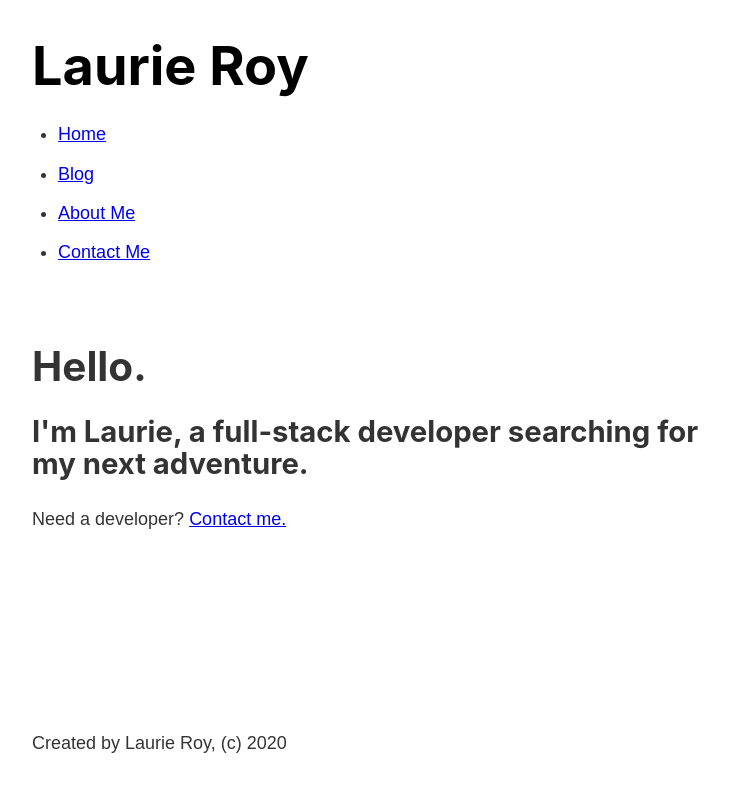
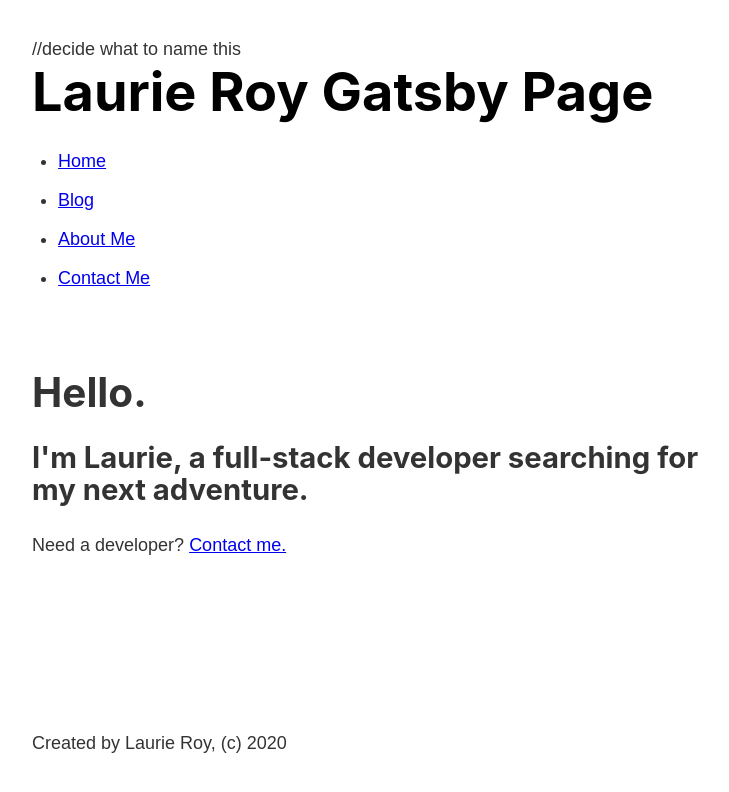
Before and after one commit to laurieroy/gatsby-bootcamp, a Gatsby site: page / in a window 1280 px wide. Shown: the whole page, without its empty margins (251-980 px from the left). Built offline with nearby package versions, Linux system fonts and the light colour scheme; Gatsby itself is replaced by a stand-in of ours.

Commit message:
Add dynamic title using graphQL

```diff
--- a/gatsby-config.js
+++ b/gatsby-config.js
@@ -2,4 +2,8 @@
   plugins: [
     'gatsby-plugin-sass'
   ],
+  siteMetadata: {
+    title: 'Laurie Roy Gatsby Page', //decide what to name this
+    author: 'Laurie Roy'
+  }
 }
--- a/src/components/header.js
+++ b/src/components/header.js
@@ -1,15 +1,24 @@
 import React from 'react'
-import { Link } from 'gatsby'
+import { Link, graphql, useStaticQuery } from 'gatsby'
 
 import headerStyles from './header.module.scss'
 
 const Header = () => {
+  const data = useStaticQuery(graphql`
+    query {
+      site{
+        siteMetadata {
+          title
+        }
+      }
+    }
+  `)
     return (
         <header className={headerStyles.header}>
-            <title>Laurie Roy</title>
+            <title>Laurie Roy</title> //decide what to name this
             <h1>
               <Link className={headerStyles.title} to="/">
-                Laurie Roy
+                { data.site.siteMetadata.title}
               </Link>
             </h1>
             <nav>
```
